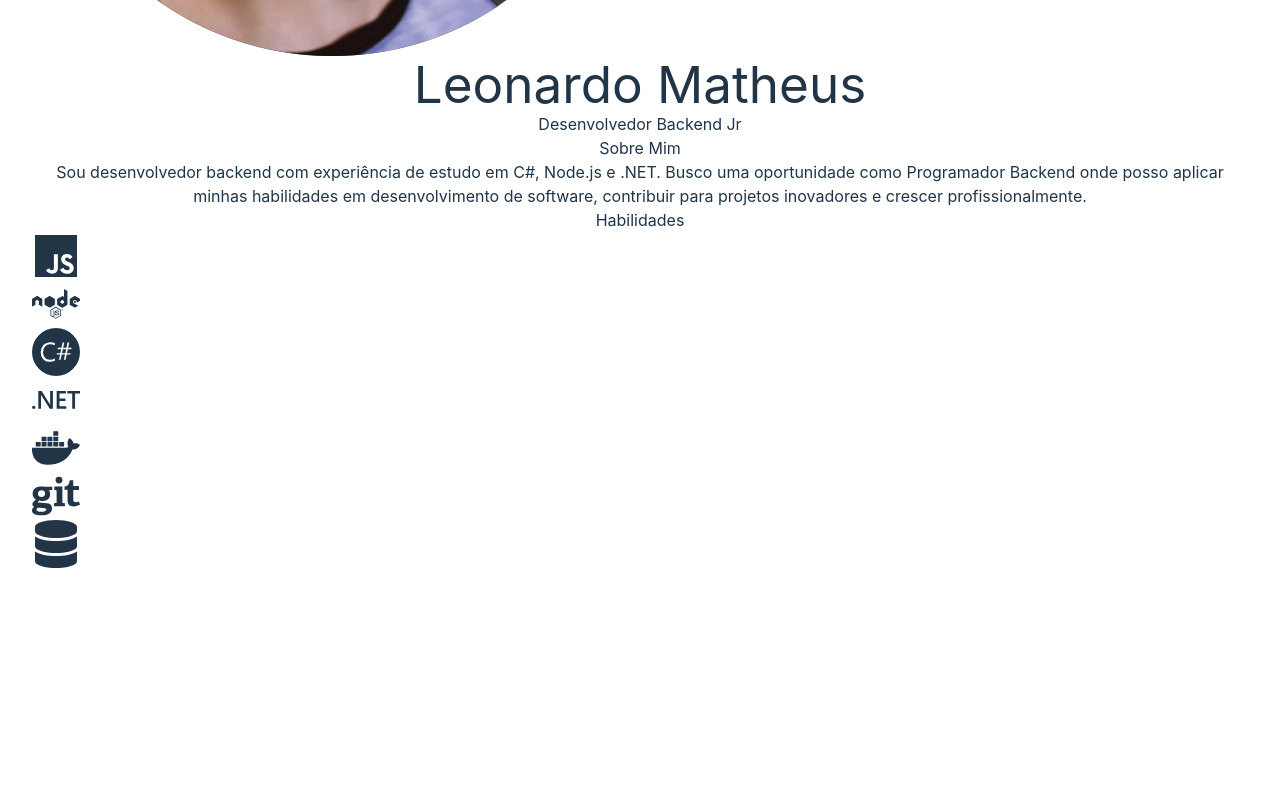
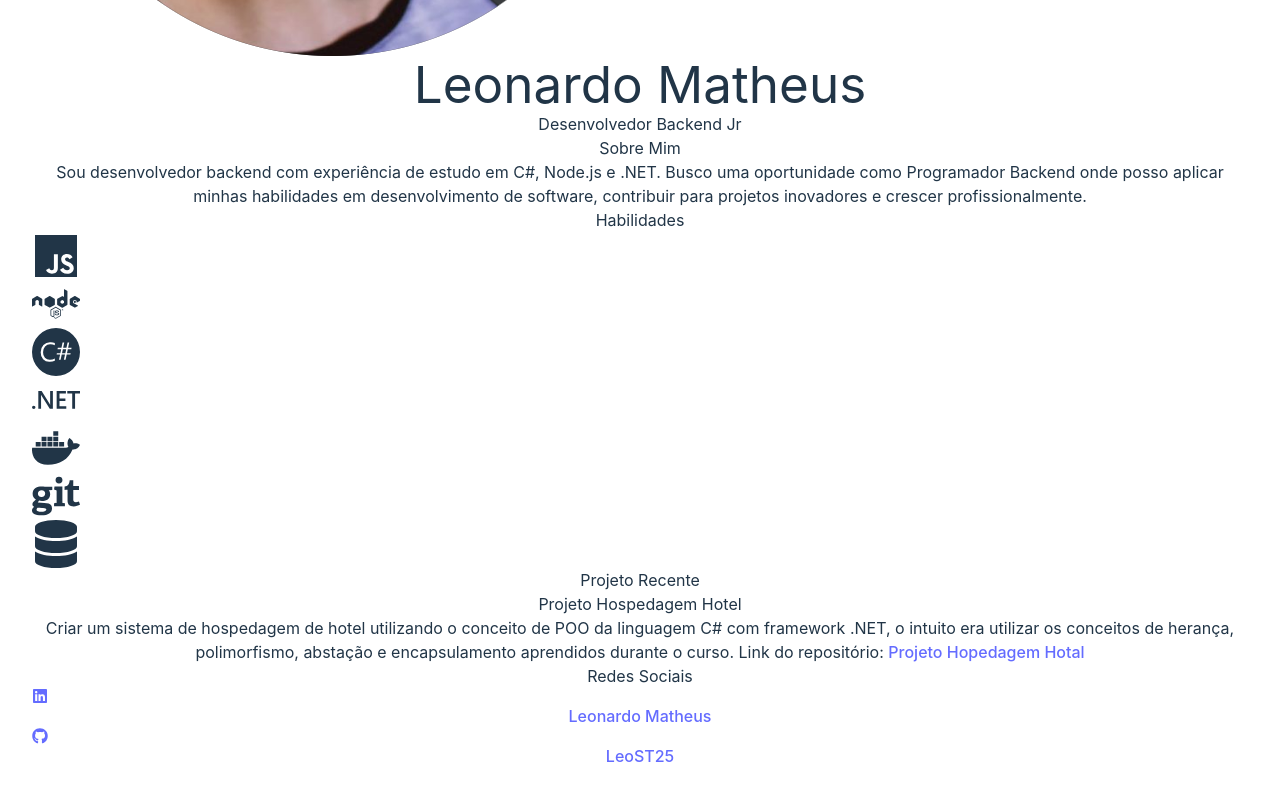
Before and after one commit to Projeto-FrontEnd-Fusion/apresentacao-pessoal-frontend, a React (Vite) app: page / in a window 1280 px wide. Shown: the part 576-1376 px from the top of the page. Before the commit the page ends 1176 px from the top, so only its background shows below. Built offline with nearby package versions, Linux system fonts and the light colour scheme.

Commit message:
FEAT: importing components and adjusting code

```diff
--- a/src/App.jsx
+++ b/src/App.jsx
@@ -2,15 +2,19 @@
 import Header from './components/Header';
 import About from './components/About';
 import Skills from './components/Skills';
+import Projects from './components/Projects';
+import SocialLinks from './components/SocialLinks';
 import './App.css'
 
-function App() {
+const App = () => {
 
   return (
     <div className="App max-w-4xl mx-auto">
       <Header />
       <About />
       <Skills />
+      <Projects />
+      <SocialLinks />
 
     </div>
   );
```
